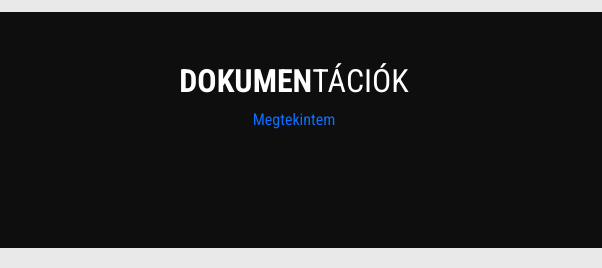
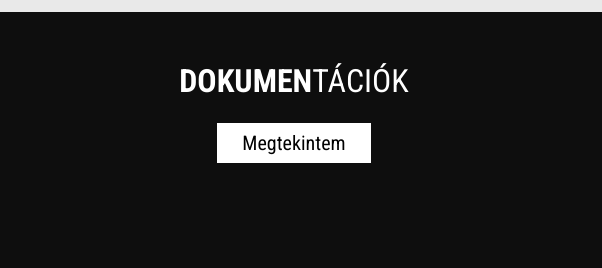
Before and after one commit to Emmatsoka/antonishoes.github.io, a plain HTML site: page index.html in a window 1280 px wide. Shown: the part 3158-3426 px from the top of the page, 346-948 px from the left. Drawn offline with nearby package versions, Linux system fonts and the light colour scheme.

Commit message:
Update style.css

```diff
--- a/style.css
+++ b/style.css
@@ -330,14 +330,15 @@ header{
 
   font-family: 'Monoton', cursive;
 
- & h1{
+
+}
+.headerszoveg h1{
   color: white !important;
   padding-bottom: 10px !important;
   margin-top: 20px !important;
   font-size: 50px !important;
 
  }
-}
 .headerszoveg hr{
   max-width: 350px !important;
   background-color: rgb(240, 240, 240);
@@ -846,3 +847,32 @@ footer ul{
     width: 95% !important;
   }
 }
+
+.footergomb{
+  padding: 5px 25px 5px 25px!important;
+  background-color: #ffffff!important;
+  color:  rgb(0, 0, 0) !important;
+  text-align: center !important;
+  margin: 15px 7px 15px 7px!important;
+  display: inline-block !important;
+  font-family:  "Roboto Condensed", sans-serif !important;
+  font-weight: 400 !important;
+  border: none !important;
+  font-size: 20px !important;
+  transition: 0.3s all !important;
+  -webkit-transition: 0.3s all !important;
+  -moz-transition: 0.3s all !important;
+  -ms-transition: 0.3s all !important;
+  -o-transition: 0.3s all !important;
+
+
+}
+.footergomb:hover{
+  background-color: #747474!important;
+  color:rgb(255, 255, 255) !important;
+  transition: 0.3s all !important;
+  -webkit-transition: 0.3s all !important;
+  -moz-transition: 0.3s all !important;
+  -ms-transition: 0.3s all !important;
+  -o-transition: 0.3s all !important;
+}
```
